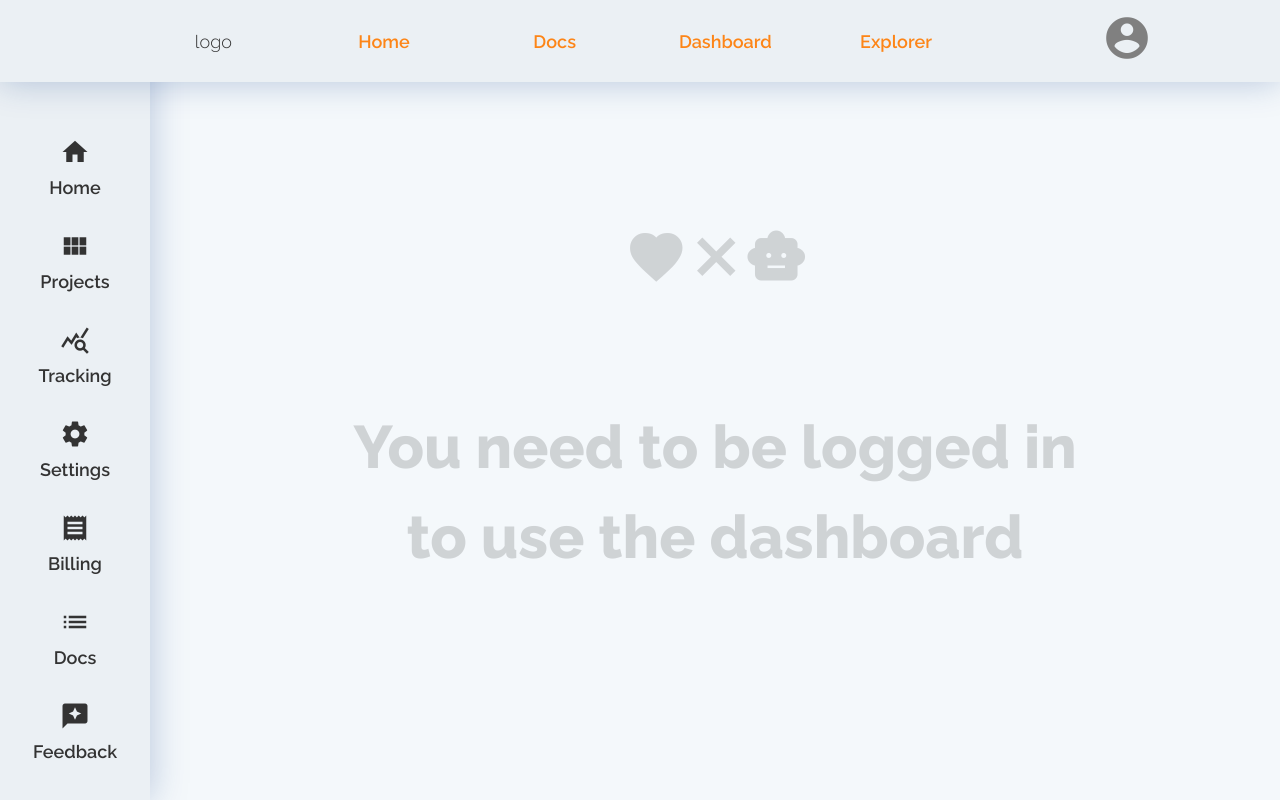
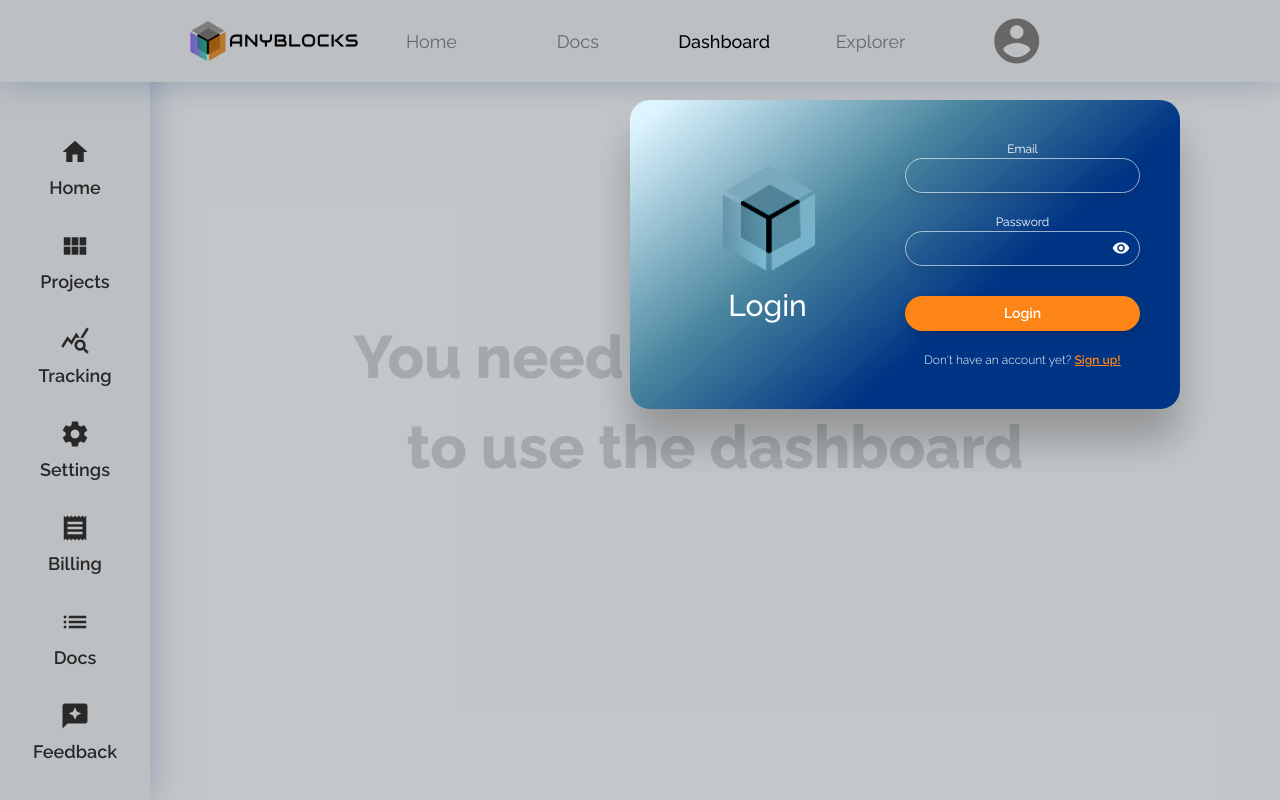
Before and after one commit to r2r23/anyblocks-dashboard-front, a Vue app: page /login in a window 1280 px wide. Built offline with nearby package versions, Linux system fonts and the light colour scheme; a web font is replaced by a local one; what highcharts-vue would draw is missing.

Commit message:
Widget hold off

```diff
--- a/public/index.html
+++ b/public/index.html
@@ -17,6 +17,5 @@
 </noscript>
 <div id="app"></div>
 <!-- built files will be auto injected -->
-<script src="<%= BASE_URL %>abwidget.js"></script>
 </body>
 </html>
--- a/src/App.vue
+++ b/src/App.vue
@@ -14,7 +14,7 @@
             </template>
         </main>
 
-<!--        <TopBar />-->
+        <TopBar />
 
         <NotificationsArea />
     </div>
@@ -26,14 +26,14 @@ import {mapGetters} from 'vuex'
 
 import NavigationBar from '@/components/NavigationBar'
 import NotificationsArea from '@/components/NotificationsArea'
-// import TopBar from '@/components/TopBar'
+import TopBar from '@/components/TopBar'
 import LoginPlease from '@/components/LoginPlease'
 // import ModalBox from '@/components/ModalBox'
 
 export default {
     name: 'App',
     components: {
-        NavigationBar, NotificationsArea, LoginPlease
+        TopBar, NavigationBar, NotificationsArea, LoginPlease
     },
     mounted(){
         this.$store.dispatch('appInit')
--- a/src/components/LoginForm.vue
+++ b/src/components/LoginForm.vue
@@ -40,7 +40,9 @@ export default {
                 email: this.email,
                 password: this.password
             })
+            this.$emit('changeContent', 'userData')
             this.$emit('finished')
+            this.$router.push('/projects')
         }
     }
 }
@@ -54,6 +56,13 @@ button {
 
 .or {
     text-align: center;
+    font-size: 12px;
+    color: white;
+}
+
+.or a {
+    font-size: inherit;
+    text-decoration: underline;
 }
 
 </style>
--- a/src/components/LoginPlease.vue
+++ b/src/components/LoginPlease.vue
@@ -1,7 +1,7 @@
 <template>
     <div class="login-please">
         <div class="text">
-            <i class="material-icons">favorite</i><i class="material-icons">close</i><i class="material-icons">smart_toy</i><br><br>
+<!--            <i class="material-icons">favorite</i><i class="material-icons">close</i><i class="material-icons">smart_toy</i><br><br>-->
 
             You need to be logged in<br>
             to use the dashboard
--- a/src/components/RegisterForm.vue
+++ b/src/components/RegisterForm.vue
@@ -1,8 +1,6 @@
 <template>
-    <div>
-        <h2>Register</h2>
-
-        <div v-if="!registrationSuccessful">
+    <div class="cool-card">
+        <div v-if="!registrationDispatched">
             <div class="form-unit">
                 <label for="email">Email</label>
                 <input type="text" id="email" v-model="email">
@@ -23,15 +21,15 @@
             </div>
         </div>
 
-        <div v-if="registrationSuccessful">
-            Registration successful, email has been sent. <router-link to="/">go home</router-link>
+        <div v-if="registrationDispatched" class="confirmation">
+            Registration successful, email has been sent. <a @click="$emit('change-content', 'login')">Login</a>
         </div>
 
     </div>
 </template>
 
 <script>
-import {mapGetters} from 'vuex'
+// import {mapGetters} from 'vuex'
 
 export default {
     name: 'RegisterForm',
@@ -43,9 +41,6 @@ export default {
             registrationDispatched: false
         }
     },
-    computed: {
-        ...mapGetters(['registrationSuccessful'])
-    },
     methods: {
         register() {
             if(this.email && this.password && this.password2) {
@@ -54,6 +49,7 @@ export default {
                         email: this.email,
                         password: this.password
                     })
+                    this.registrationDispatched = true
                 } else {
                     this.$store.commit('notificationError', `Passwords should match`)
                 }
@@ -74,6 +70,18 @@ button {
 
 .or {
     text-align: center;
+    font-size: 12px;
+    color: white;
+}
+
+.or a {
+    font-size: inherit;
+    text-decoration: underline;
+}
+
+.confirmation {
+    font-size: 18px;
+    color: white;
 }
 
 </style>
--- a/src/components/TopBar.vue
+++ b/src/components/TopBar.vue
@@ -1,19 +1,41 @@
 <template>
+    <div>
         <div class="topbar">
-        <button v-show="user.id" @click="logout()">logout</button>
-        User: {{ user.email || 'guest' }}
-        <button @click="toggleUserCard()">User</button>
+            <div class="logo"><img src="@/assets/anyblocks-logo-black.png"></div>
+            <a class="menu" href="#">Home</a>
+            <a class="menu" href="https://docs.anyblocks.io" target="_blank">Docs</a>
+            <span class="menu active">Dashboard</span>
+            <a class="menu" href="#">Explorer</a>
+            <div class="user-icon">
+                <i class="material-icons" :class="{active: user.id}" @click="toggleUserCard()">account_circle</i>
+            </div>
+        </div>
 
+        <div class="user-card-backdrop" v-show="showUserCard" @click="toggleUserCard()">
+            <div @click.stop="">
                 <UserCard v-show="showUserCard">
                     <template #title>
                         <template v-if="userCardContent === 'login'">Login</template>
                         <template v-if="userCardContent === 'register'">Register</template>
+                        <template v-if="userCardContent === 'userData'">Welcome!</template>
                     </template>
                     <template #content>
-                <LoginForm v-if="userCardContent === 'login'" @finished="toggleUserCard()" @change-content="changeContent" />
-                <RegisterForm v-if="userCardContent === 'register'" @finished="toggleUserCard()" @change-content="changeContent" />
+                        <LoginForm v-if="userCardContent === 'login'"
+                                   @finished="toggleUserCard()"
+                                   @change-content="changeContent"
+                        />
+                        <RegisterForm v-if="userCardContent === 'register'"
+                                      @finished="toggleUserCard()"
+                                      @change-content="changeContent"
+                        />
+                        <div v-if="userCardContent === 'userData'" class="user-data">
+                            User: {{ user.email }}
+                            <button @click="logout()">logout</button>
+                        </div>
                     </template>
                 </UserCard>
+            </div>
+        </div>
     </div>
 </template>
 
@@ -34,13 +56,13 @@ export default {
             title: 'Login'
         }
     },
-    mounted(){
-        if (this.$route.query.usercard === '1' || this.$route.name === 'login') {
+    mounted() {
+        if(this.$route.query.usercard === '1' || this.$route.name === 'login') {
             this.showUserCard = true
         }
-        if (this.$route.name === 'register') {
+        if(this.$route.name === 'register') {
+            this.userCardContent = 'register'
             this.showUserCard = true
-            this.userCardContent = 'register'
         }
     },
     computed: {
@@ -50,11 +72,23 @@ export default {
         toggleUserCard() {
             this.showUserCard = !this.showUserCard
         },
-        changeContent(newValue){
+        changeContent(newValue) {
             this.userCardContent = newValue
         },
         logout() {
             this.$store.dispatch('logout')
+            this.userCardContent = 'login'
+            this.showUserCard = false
+        }
+    },
+    watch: {
+        user: {
+            deep: true,
+            handler(newVal) {
+                if(newVal.id) {
+                    this.userCardContent = 'userData'
+                }
+            }
         }
     }
 }
@@ -64,16 +98,58 @@ export default {
 
 .topbar {
     position: fixed;
-    top: 0; left: 0; right: 0;
+    top: 0;
+    left: 0;
+    right: 0;
     z-index: 90;
     height: var(--topbar-height);
     background: var(--color-nav);
     box-shadow: 0 0 35px rgba(0, 53, 132, 0.26);
 
-    /* temp*/
+    padding: 0 calc(var(--nav-width) + var(--gutter));
+    display: grid;
+    grid-template-columns: repeat(6, 1fr);
+    place-items: center;
+}
+
+.logo img {
+    height: 40px;
+    vertical-align: bottom;
+}
+
+.menu {
+    font-weight: 400;
+    color: grey;
+}
+
+.menu.active {
+    font-weight: 500;
+    color: black;
+}
+
+.user-icon {
     display: flex;
-    justify-content: flex-end;
     align-items: center;
 }
 
+.user-icon i {
+    font-size: 54px;
+    color: grey;
+    cursor: pointer;
+}
+
+.user-icon i.active {
+    color: lightgreen;
+}
+
+.user-card-backdrop {
+    position: fixed;
+    top: 0;
+    right: 0;
+    bottom: 0;
+    left: 0;
+    z-index: 95;
+    background: rgba(0, 0, 0, .2);
+}
+
 </style>
--- a/src/components/UserCard.vue
+++ b/src/components/UserCard.vue
@@ -25,6 +25,7 @@ export default {
 .user-card {
     position: fixed;
     top: 100px; right: 100px;
+    z-index: 99;
     width: 550px;
     min-height: 300px;
     background: linear-gradient(319.49deg, #003484 36.16%, rgba(71, 132, 157, 0.988823) 62.76%, rgba(221, 245, 255, 0.97) 96.09%);
@@ -57,4 +58,8 @@ export default {
     padding: var(--gutter) var(--gutter) var(--gutter) 0;
 }
 
+.user-data {
+    color: white;
+}
+
 </style>
```
Also changed, not shown: public/abwidget.js (+81 -32 lines). Lines whose indentation alone changed are shown as unchanged.
